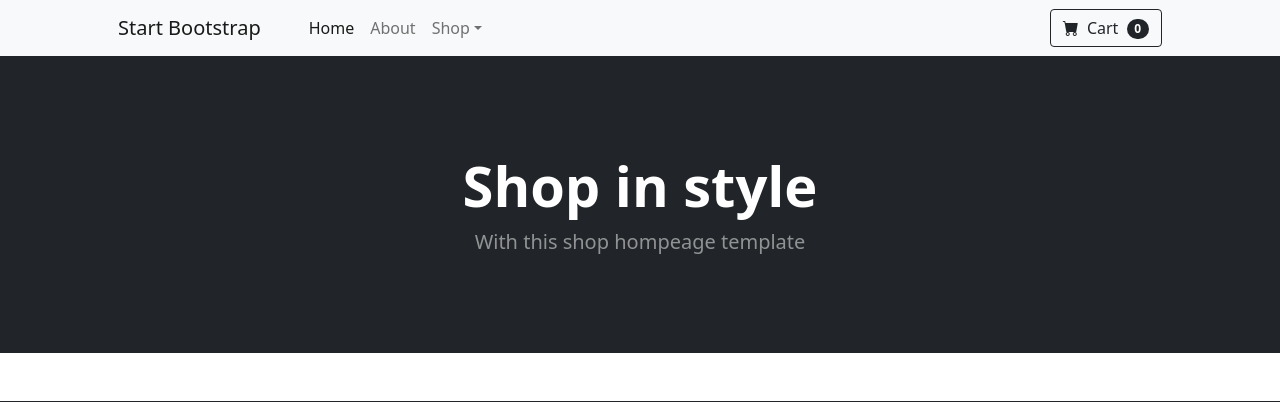
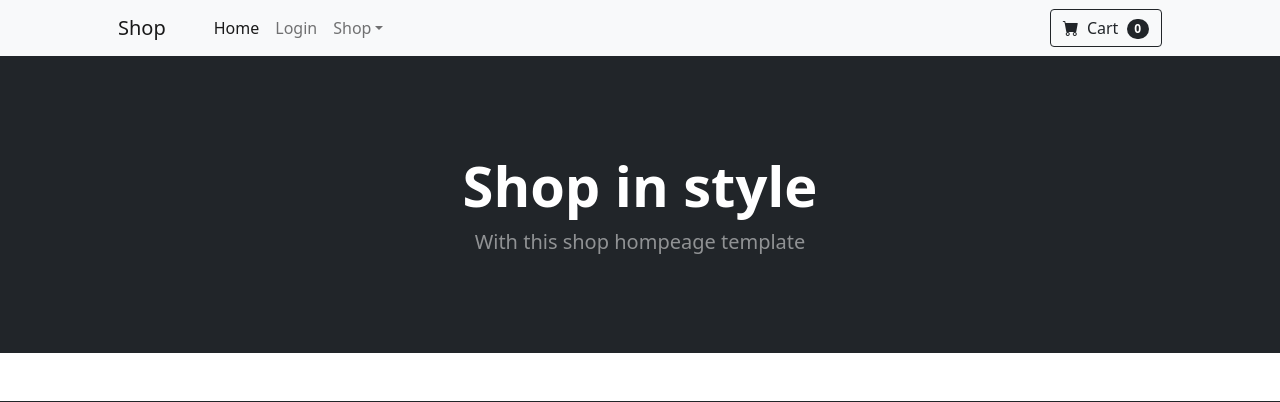
Before and after one commit to parsapap/online-shop, a Django app: page /store/ in a window 1280 px wide. Shown: the top 402 px of the page. Run offline with Django 4.2, Linux system fonts and the light colour scheme; data that the repository does not hold is empty; some libraries are stand-ins or nearby versions.

Commit message:
Home | index.html | Edit index

```diff
--- a/shop_django/M/home/templates/home/index.html
+++ b/shop_django/M/home/templates/home/index.html
@@ -6,7 +6,7 @@
         <meta name="viewport" content="width=device-width, initial-scale=1, shrink-to-fit=no" />
         <meta name="description" content="" />
         <meta name="author" content="" />
-        <title>Shop Homepage - Start Bootstrap Template</title>
+        <title>Frenzy Store</title>
         <!-- Favicon-->
         <link rel="icon" type="image/x-icon" href="{% static 'home/assets/favicon.ico' %}" />
         <!-- Bootstrap icons-->
@@ -18,12 +18,12 @@
         <!-- Navigation-->
         <nav class="navbar navbar-expand-lg navbar-light bg-light">
             <div class="container px-4 px-lg-5">
-                <a class="navbar-brand" href="#!">Start Bootstrap</a>
+                <a class="navbar-brand" href="#!">Shop</a>
                 <button class="navbar-toggler" type="button" data-bs-toggle="collapse" data-bs-target="#navbarSupportedContent" aria-controls="navbarSupportedContent" aria-expanded="false" aria-label="Toggle navigation"><span class="navbar-toggler-icon"></span></button>
                 <div class="collapse navbar-collapse" id="navbarSupportedContent">
                     <ul class="navbar-nav me-auto mb-2 mb-lg-0 ms-lg-4">
-                        <li class="nav-item"><a class="nav-link active" aria-current="page" href="#!">Home</a></li>
-                        <li class="nav-item"><a class="nav-link" href="#!">About</a></li>
+                        <li class="nav-item"><a class="nav-link active" aria-current="page" href="{% url 'home:home' %}">Home</a></li>
+                        <li class="nav-item"><a class="nav-link" href="{% url 'accounts:user_login' %}">Login</a></li>
                         <li class="nav-item dropdown">
                             <a class="nav-link dropdown-toggle" id="navbarDropdown" href="#" role="button" data-bs-toggle="dropdown" aria-expanded="false">Shop</a>
                             <ul class="dropdown-menu" aria-labelledby="navbarDropdown">
@@ -56,10 +56,6 @@
     <div class="container px-4 px-lg-5 mt-5">
         <div class="row gx-4 gx-lg-5  justify-content-center">
             {% for product in products %}
-            <!-- Section-->
-
-
-
                             <div class="col-3 mb-5">
                                 <div class="card h-100">
                                     <!-- Product image-->
@@ -75,13 +71,10 @@
                                     </div>
                                     <!-- Product actions-->
                                     <div class="card-footer p-4 pt-0 border-top-0 bg-transparent">
-                                        <div class="text-center"><a class="btn btn-outline-dark mt-auto" href="#">View options</a></div>
+                                        <div class="text-center"><a class="btn btn-outline-dark mt-auto" href="#">Buy</a></div>
                                     </div>
                                 </div>
                             </div>
-
-
-
             {% endfor %}
         </div>
     </div>
```
